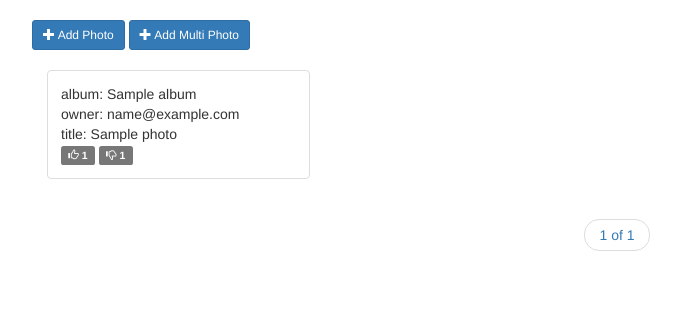
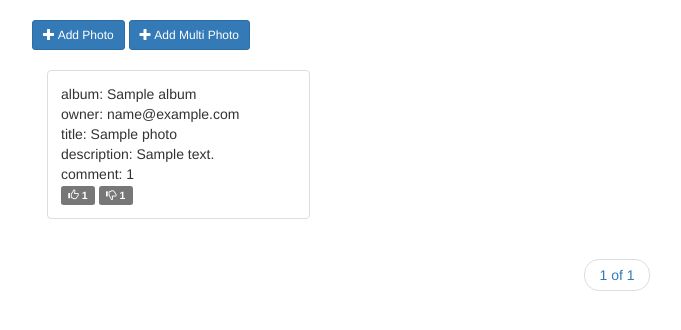
Before and after one commit to byunghyunpark/photo-notice-board-project, a Django app: page /index/ in a window 1280 px wide. Shown: the part 51-381 px from the top of the page, without its empty margins (23-704 px from the left). Run offline with Django 3.2, Linux system fonts and the light colour scheme; tables that the repository leaves empty hold one stand-in row (values such as "Sample post"); parts of the project's set-up code (start-up, migrations or seed data) failed here and were passed over; some libraries are stand-ins or nearby versions.

Commit message:
Add comment count and description in photo_list.

```diff
--- a/django_app/templates/photo/photo_list.html
+++ b/django_app/templates/photo/photo_list.html
@@ -19,6 +19,8 @@
                 <div>album: {{ photo.album }}</div>
                 <div>owner: {{ photo.owner.email }}</div>
                 <div>title: {{ photo.title }}</div>
+                <div>description: {{ photo.description|truncatechars:20 }}</div>
+                <div>comment: {{ photo.comment_set.count }}</div>
                 <div class="like-container">
                     <form action="{% url 'photo:photo_like' pk=photo.pk like_type='like' %}" class="like-form">
                         <button class="btn label
```
